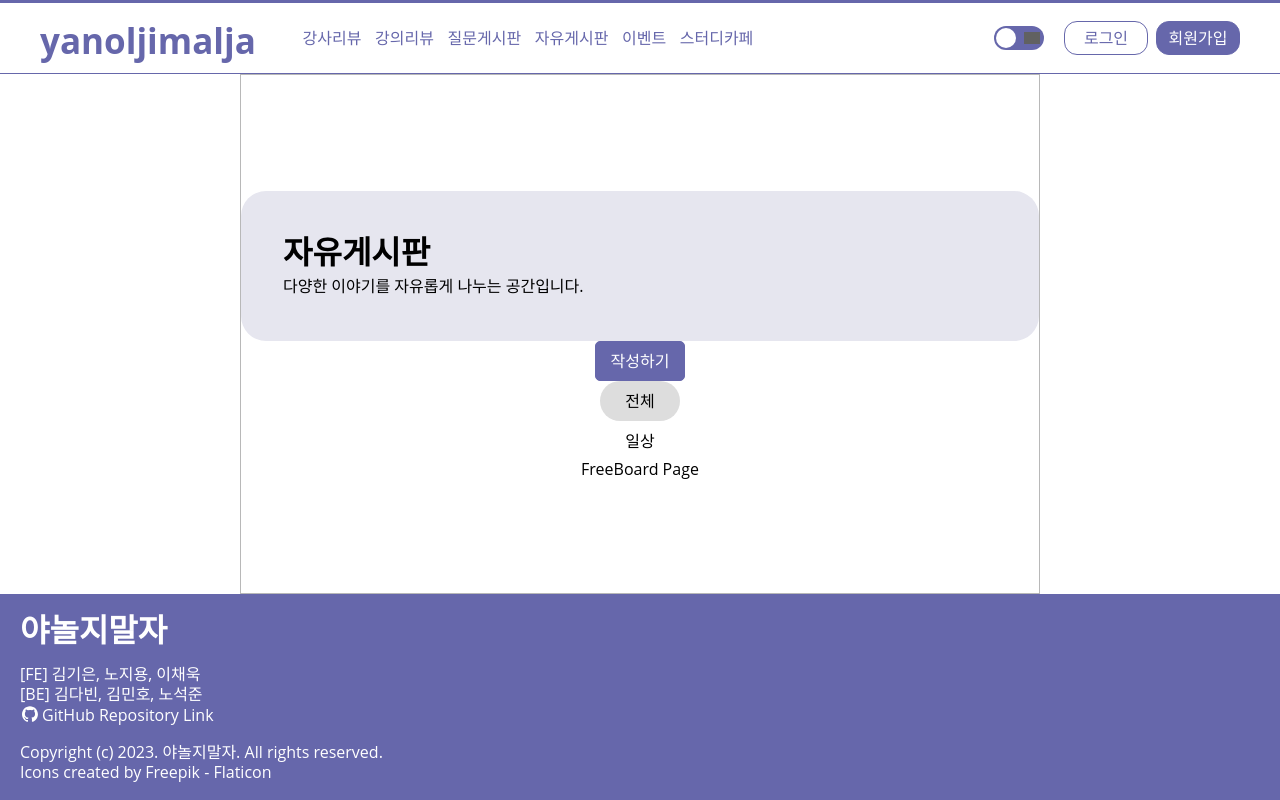
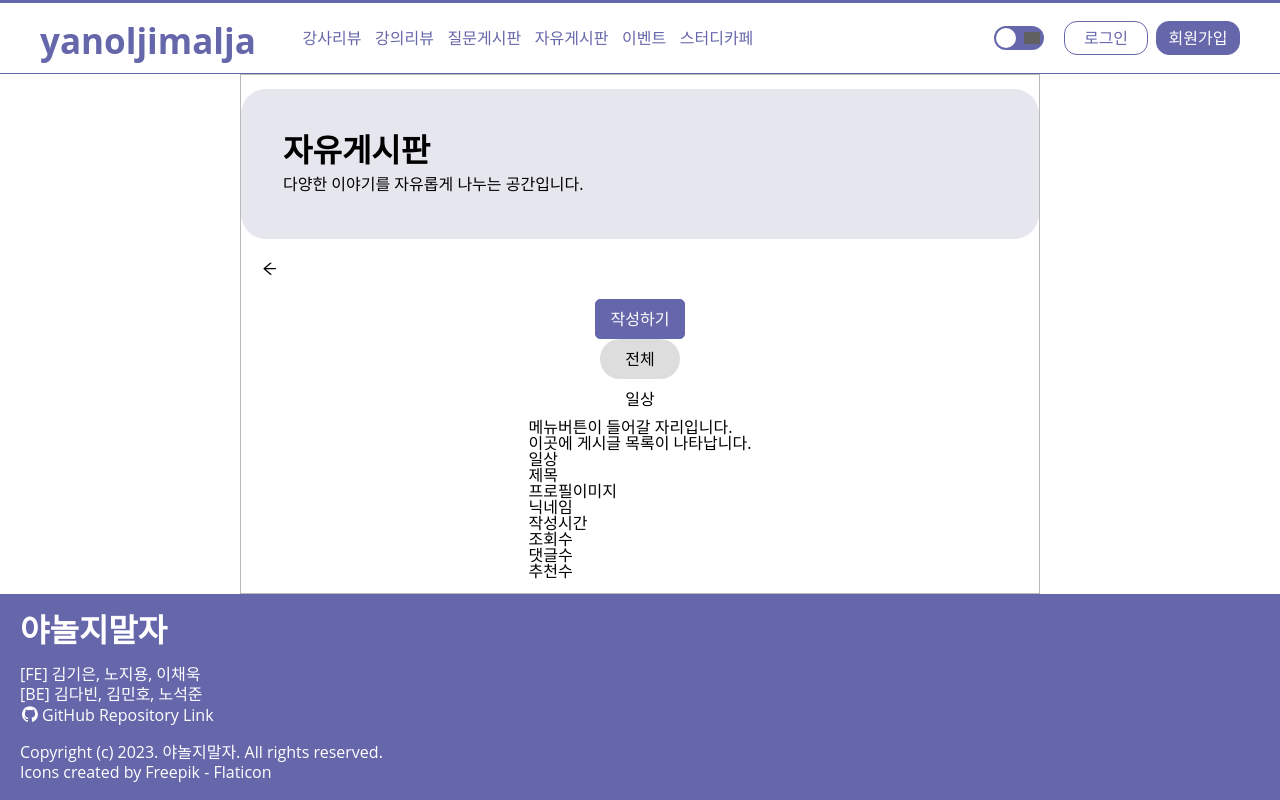
Before and after one commit to codestates-seb/seb42_main_027, a React (Create React App) app in the folder client/: page /free in a window 1280 px wide. Built offline with nearby package versions, Linux system fonts and the light colour scheme; grey boxes are pictures that could not be loaded.

Commit message:
feat: 게시판 페이지에 사용할 컴포넌트 작성

```diff
--- /dev/null
+++ b/client/src/components/board/dummyData.tsx
@@ -0,0 +1,76 @@
+// interface PostData {
+//   id?: 1;
+//   username?: 'tester';
+//   category?: '분류';
+//   title?: '게시물 제목';
+//   content?: '게시물 내용';
+//   createdAt?: '게시글생성일';
+//   updatedAt?: '게시글수정일';
+// }
+
+// export const dummyData: PostData[] = [
+//   {
+//     id: 1,
+//     username: 'tester',
+//     category: '분류',
+//     title: '게시물 제목',
+//     content: '게시물 내용',
+//     createdAt: '게시글생성일',
+//     updatedAt: '게시글수정일',
+//   },
+// ];
+
+export const dummyData = [
+  {
+    id: 1,
+    category: '공지',
+    username: 'tester',
+    userimg: '프로필이미지url',
+    title: '게시물 제목',
+    content: '게시물 내용',
+    view: '조회수',
+    comment: '댓글수',
+    vote: '추천수',
+    createdAt: '게시글생성시간',
+    updatedAt: '게시글수정시간',
+  },
+  {
+    id: 2,
+    category: '일상',
+    username: 'tester',
+    userimg: '프로필이미지url',
+    title: '게시물 제목',
+    content: '게시물 내용',
+    view: '조회수',
+    comment: '댓글수',
+    vote: '추천수',
+    createdAt: '게시글생성시간',
+    updatedAt: '게시글수정시간',
+  },
+  {
+    id: 3,
+    category: '정보',
+    username: 'tester',
+    userimg: '프로필이미지url',
+    title: '게시물 제목',
+    content: '게시물 내용',
+    view: '조회수',
+    comment: '댓글수',
+    vote: '추천수',
+    createdAt: '게시글생성시간',
+    updatedAt: '게시글수정시간',
+  },
+  {
+    id: 4,
+    category: '유머',
+    username: 'tester',
+    userimg: '프로필이미지url',
+    title: '게시물 제목',
+    content: '게시물 내용',
+    view: '조회수',
+    comment: '댓글수',
+    vote: '추천수',
+    createdAt: '게시글생성시간',
+    updatedAt: '게시글수정시간',
+  },
+];
--- /dev/null
+++ b/client/src/components/board/goBackMenu.tsx
@@ -0,0 +1,34 @@
+import { useNavigate } from 'react-router-dom';
+import styled from 'styled-components';
+import theme from 'theme';
+import { AiOutlineArrowLeft } from 'react-icons/ai';
+
+function GoBackMenu() {
+  const navigate = useNavigate();
+
+  return (
+    <Container>
+      <AiOutlineArrowLeft className="arrow-left" onClick={() => navigate(-1)} />
+    </Container>
+  );
+}
+
+const Container = styled.div`
+  display: flex;
+  align-items: center;
+  width: 100%;
+  height: 60px;
+  padding: ${theme.gap.px20};
+
+  > .arrow-left {
+    width: 17.33px;
+    height: 17.33px;
+
+    &:hover {
+      filter: ${theme.filterColors.pointColor};
+      cursor: pointer;
+    }
+  }
+`;
+
+export default GoBackMenu;
--- /dev/null
+++ b/client/src/components/board/postList.tsx
@@ -0,0 +1,48 @@
+import { useState } from 'react';
+import styled from 'styled-components';
+
+import { dummyData } from './dummyData';
+import PostTitleBlock from './postTitleBlock';
+
+function PostList() {
+  const [isPending, setIsPending] = useState(false);
+
+  console.log(dummyData);
+
+  return (
+    <Container>
+      <div>
+        {isPending ? (
+          <h1>로딩페이지가 들어갈 자리입니다.</h1>
+        ) : (
+          <h1>메뉴버튼이 들어갈 자리입니다.</h1>
+        )}
+      </div>
+      <div>
+        {isPending ? (
+          <h1>로딩페이지가 들어갈 자리입니다.</h1>
+        ) : (
+          <div>
+            {dummyData.length === 0 ? (
+              <h1>작성된 게시물이 없습니다.</h1>
+            ) : (
+              <div>
+                <h1>이곳에 게시글 목록이 나타납니다.</h1>
+                <PostTitleBlock />
+                {/* <div>
+                  {dummyData.map((obj, idx) => {
+                    return <PostTitleBlock key={idx} post={obj} />;
+                  })}
+                </div> */}
+              </div>
+            )}
+          </div>
+        )}
+      </div>
+    </Container>
+  );
+}
+
+const Container = styled.div``;
+
+export default PostList;
--- /dev/null
+++ b/client/src/components/board/postTitleBlock.tsx
@@ -0,0 +1,25 @@
+import styled from 'styled-components';
+
+function PostTitleBlock() {
+  return (
+    <Container>
+      <div>일상</div>
+      <div>제목</div>
+      {/* <div>{post.title}</div> */}
+      <div>
+        <div>프로필이미지</div>
+        <div>닉네임</div>
+        <div>작성시간</div>
+      </div>
+      <div>
+        <div>조회수</div>
+        <div>댓글수</div>
+        <div>추천수</div>
+      </div>
+    </Container>
+  );
+}
+
+const Container = styled.div``;
+
+export default PostTitleBlock;
--- a/client/src/pages/freeBoard/FreeBoard.tsx
+++ b/client/src/pages/freeBoard/FreeBoard.tsx
@@ -1,7 +1,10 @@
 import React from 'react';
 import styled from 'styled-components';
 import Button from 'components/common/Button';
-import theme from '../../theme';
+import theme from 'theme';
+
+import PostList from 'components/board/postList';
+import GoBackMenu from 'components/board/goBackMenu';
 
 function FreeBoard() {
   return (
@@ -11,10 +14,11 @@ function FreeBoard() {
           <H2>자유게시판</H2>
           <p>다양한 이야기를 자유롭게 나누는 공간입니다.</p>
         </Title>
+        <GoBackMenu />
         <Button.WriteBtn>작성하기</Button.WriteBtn>
         <Button.SubMenuBtn className="selected">전체</Button.SubMenuBtn>
         <Button.SubMenuBtn>일상</Button.SubMenuBtn>
-        <h1>FreeBoard Page</h1>
+        <PostList />
       </Main>
     </Container>
   );
```
